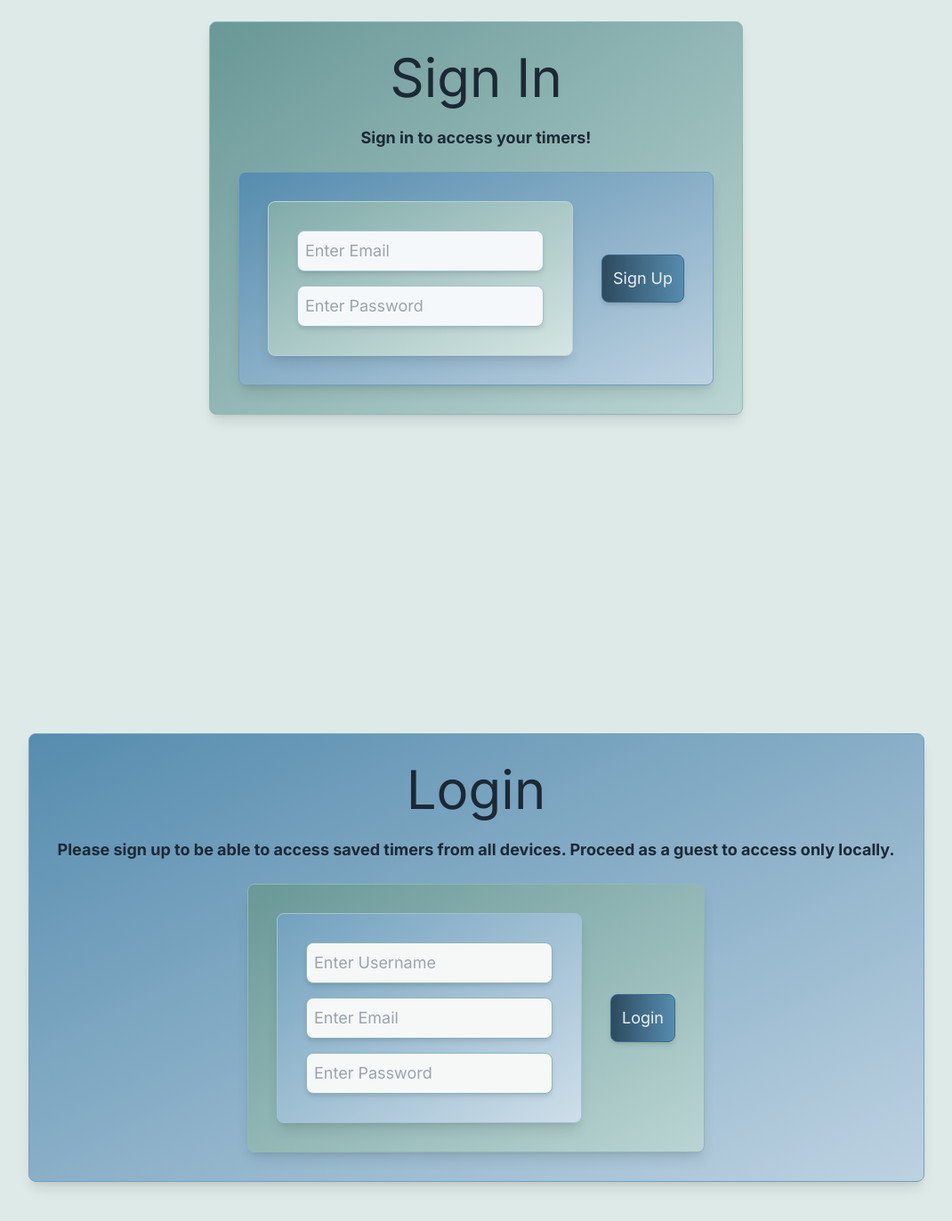
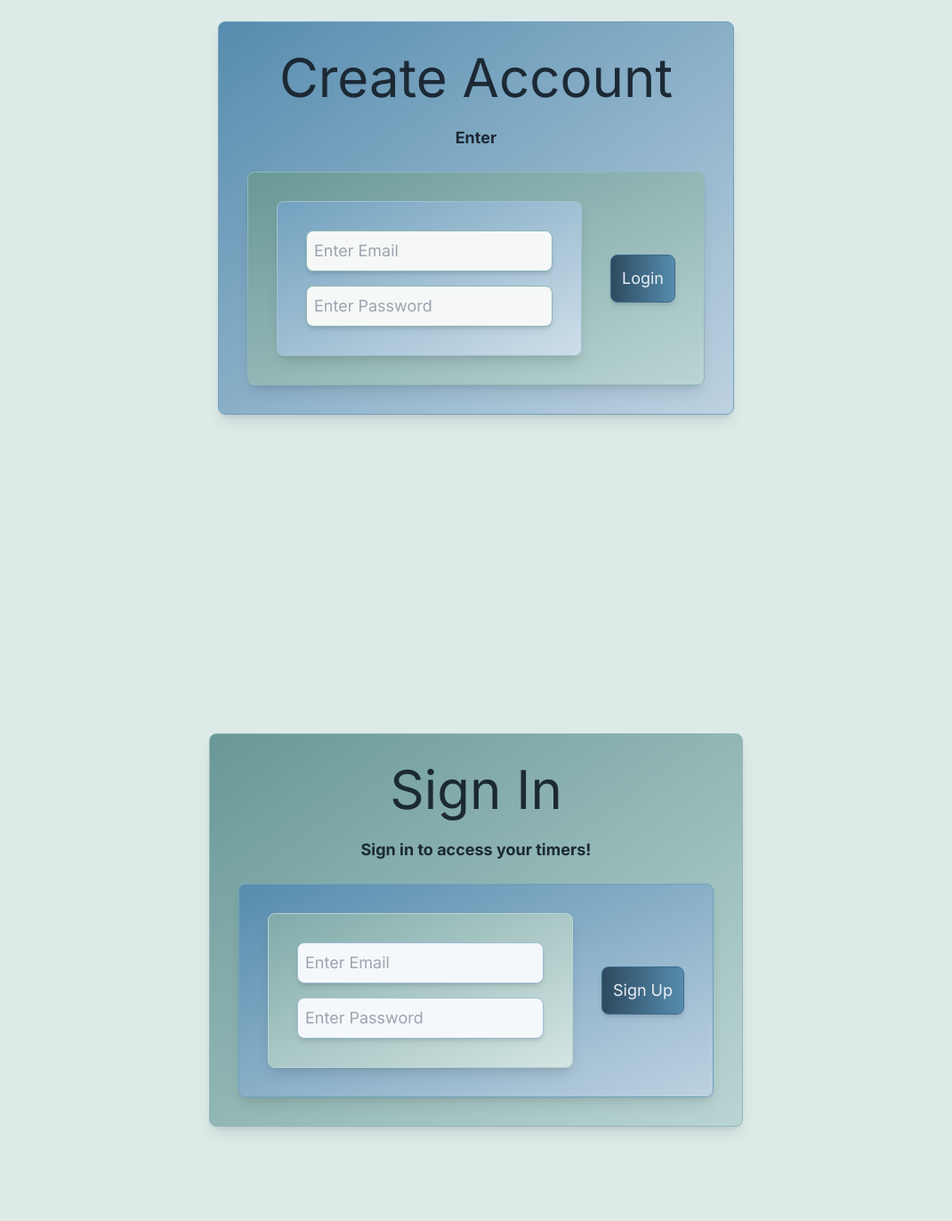
Before and after one commit to ColdWeatherBoyy/pt-timer, a Next.js app: page / in a window 1280 px wide. Shown: the top 1372 px of the page at 89% size, without its empty margins (105-1175 px from the left). Built offline with nearby package versions, Linux system fonts and the light colour scheme.

Commit message:
switches signup and login and removes username

```diff
--- a/app/page.tsx
+++ b/app/page.tsx
@@ -1,7 +1,8 @@
 "use client";
 import MainWrapper from "./components/MainWrapper";
-import Login from "./pages/Login";
-import SignUp from "./pages/Signup";
+import LogIn from "./pages/LogIn";
+import SignUp from "./pages/SignUp";
+
 import TimerHomepage from "./pages/TimerHomepage";
 
 export default function Home() {
@@ -14,7 +15,7 @@ export default function Home() {
 				<SignUp />
 			</MainWrapper>
 			<MainWrapper>
-				<Login />
+				<LogIn />
 			</MainWrapper>
 		</>
 	);
--- a/app/pages/Login.tsx
+++ b/app/pages/Login.tsx
@@ -4,64 +4,55 @@ import Card from "../components/Card";
 import Input from "../components/Input";
 import { ThemeColor, ThemeShade } from "../utilities/themeTypes";
 
-const Login = () => {
-	const [username, setUsername] = useState("");
+const LogIn = () => {
 	const [email, setEmail] = useState("");
 	const [password, setPassword] = useState("");
 
 	const handleSubmit = () => {
-		console.log(username, email, password);
+		console.log(email, password);
 	};
 
 	return (
 		<div>
 			<Card
-				cardColor={ThemeColor.horizon}
+				cardColor={ThemeColor.jade}
 				cardShade={ThemeShade.medium}
 				column
 				className="p-8 gap-6"
 			>
-				<div className="text-horizon-950 text-6xl">Login</div>
+				<div className="text-horizon-950 text-6xl">Sign In</div>
 				<div className="text-horizon-950 font-bold text-lg text-center">
-					Please sign up to be able to access saved timers from all devices. Proceed as a
-					guest to access only locally.
+					Sign in to access your timers!
 				</div>
 				<div className="flex flex-col items-center gap-4">
 					<Card
-						cardColor={ThemeColor.jade}
+						cardColor={ThemeColor.horizon}
 						cardShade={ThemeShade.medium}
 						className="p-8 gap-8"
 					>
 						<Card
-							cardColor={ThemeColor.horizon}
+							cardColor={ThemeColor.jade}
 							cardShade={ThemeShade.light}
 							column
 							className="gap-4 p-8"
 						>
 							<Input
-								type="text"
-								placeholder="Enter Username"
-								value={username}
-								inputColor={ThemeColor.jade}
-								onChange={(event) => setUsername(event.target.value)}
-							/>
-							<Input
 								type="email"
 								placeholder="Enter Email"
 								value={email}
-								inputColor={ThemeColor.jade}
+								inputColor={ThemeColor.horizon}
 								onChange={(event) => setEmail(event.target.value)}
 							/>
 							<Input
 								type="password"
 								placeholder="Enter Password"
 								value={password}
-								inputColor={ThemeColor.jade}
+								inputColor={ThemeColor.horizon}
 								onChange={(event) => setPassword(event.target.value)}
 							/>
 						</Card>
 						<Button buttonColor={ThemeColor.horizon} animate onClick={handleSubmit}>
-							Login
+							Sign Up
 						</Button>
 					</Card>
 				</div>
@@ -70,4 +61,4 @@ const Login = () => {
 	);
 };
 
-export default Login;
+export default LogIn;
--- a/app/pages/Signup.tsx
+++ b/app/pages/Signup.tsx
@@ -15,23 +15,21 @@ const SignUp = () => {
 	return (
 		<div>
 			<Card
-				cardColor={ThemeColor.jade}
+				cardColor={ThemeColor.horizon}
 				cardShade={ThemeShade.medium}
 				column
 				className="p-8 gap-6"
 			>
-				<div className="text-horizon-950 text-6xl">Sign In</div>
-				<div className="text-horizon-950 font-bold text-lg text-center">
-					Sign in to access your timers!
-				</div>
+				<div className="text-horizon-950 text-6xl">Create Account</div>
+				<div className="text-horizon-950 font-bold text-lg text-center">Enter</div>
 				<div className="flex flex-col items-center gap-4">
 					<Card
-						cardColor={ThemeColor.horizon}
+						cardColor={ThemeColor.jade}
 						cardShade={ThemeShade.medium}
 						className="p-8 gap-8"
 					>
 						<Card
-							cardColor={ThemeColor.jade}
+							cardColor={ThemeColor.horizon}
 							cardShade={ThemeShade.light}
 							column
 							className="gap-4 p-8"
@@ -40,19 +38,19 @@ const SignUp = () => {
 								type="email"
 								placeholder="Enter Email"
 								value={email}
-								inputColor={ThemeColor.horizon}
+								inputColor={ThemeColor.jade}
 								onChange={(event) => setEmail(event.target.value)}
 							/>
 							<Input
 								type="password"
 								placeholder="Enter Password"
 								value={password}
-								inputColor={ThemeColor.horizon}
+								inputColor={ThemeColor.jade}
 								onChange={(event) => setPassword(event.target.value)}
 							/>
 						</Card>
 						<Button buttonColor={ThemeColor.horizon} animate onClick={handleSubmit}>
-							Sign Up
+							Login
 						</Button>
 					</Card>
 				</div>
@@ -60,5 +58,4 @@ const SignUp = () => {
 		</div>
 	);
 };
-
 export default SignUp;
```
